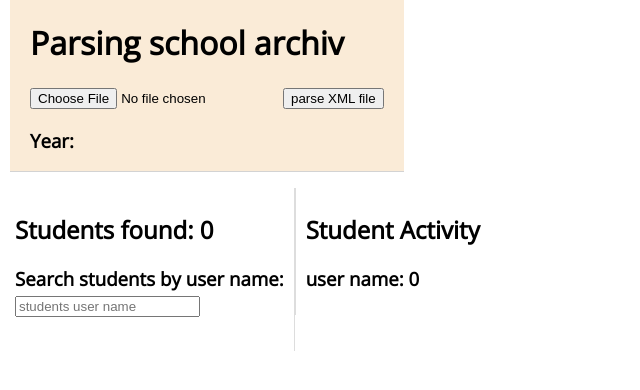
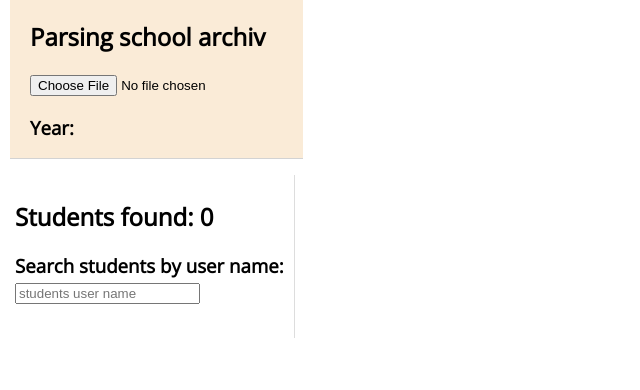
Before and after one commit to jarek-figura/school-export-xml, a React (Create React App) app: page / in a window 1280 px wide. Shown: the top 390 px of the page, without its empty margins (0-640 px from the left). Built offline with nearby package versions, Linux system fonts and the light colour scheme.

Commit message:
Search clicked student id in students grade objects.

```diff
--- a/src/components/business/App.js
+++ b/src/components/business/App.js
@@ -1,7 +1,7 @@
 import React, { Component } from 'react';
 import { withXML } from "../contexts/XML";
 import Students from './Students';
-import StudentActivity from './StudentActivity';
+// import StudentActivity from './StudentActivity';
 import './App.css';
 
 export class App extends Component {
@@ -13,12 +13,29 @@ export class App extends Component {
 
   handleSubmit = event => {
     event.preventDefault();
-    let file = this.state.xml;
+    // let file = this.state.xml;
+    // if (file.name.slice(-3) !== 'xml') {
+    //   this.setState({ formError: new Error('Please choose XML file') });
+    //   return;
+    // }
+
+    // const reader = new FileReader();
+    // reader.readAsText(file);
+    // reader.onloadend = evt => {
+    //   const readerData = evt.target.result;
+    //   const parser = new DOMParser();
+    //   const xml = parser.parseFromString(readerData, 'text/xml');
+    //   const school = xml.querySelector('school');
+    //   this.props.updateSchool(school);
+    // };
+  };
+
+  handleChange = event => {
+    let file = event.target.files[0];
     if (file.name.slice(-3) !== 'xml') {
       this.setState({ formError: new Error('Please choose XML file') });
       return;
     }
-
     const reader = new FileReader();
     reader.readAsText(file);
     reader.onloadend = evt => {
@@ -28,9 +45,7 @@ export class App extends Component {
       const school = xml.querySelector('school');
       this.props.updateSchool(school);
     };
-  };
 
-  handleChange = event => {
     this.setState({
       xml: event.target.files[0],
       formError: null
@@ -47,15 +62,15 @@ export class App extends Component {
     return (
       <div className="App">
         <form onSubmit={this.handleSubmit} id='form1'>
-          <h1>Parsing school archiv</h1>
+          <h2>Parsing school archiv</h2>
           <input type="file" name="file" onChange={this.handleChange}/>
-          <button form='form1'>parse XML file</button>
+          {/* <button form='form1'>parse XML file</button> */}
           {this.state.formError && <p style={{color: 'red', fontSize: '24px', fontWeight: 'bold'}}>{this.state.formError.message}</p>}
           <h3>Year: {this.props.year && `${yearStart.toLocaleDateString('pl-PL')} - ${yearEnd.toLocaleDateString('pl-PL')}`}</h3>
         </form>
         <p></p>
-        <Students />
-        <StudentActivity/>
+        <Students/>
+        {/* <StudentActivity/> */}
       </div>
     );
   }
--- a/src/components/business/Clasa.js
+++ b/src/components/business/Clasa.js
@@ -1,6 +1,6 @@
 import React, { Component } from 'react';
 import { withXML } from '../contexts/XML';
-import { Grade } from './Grade';
+import Grade from './Grade';
 
 export class Clasa extends Component {
 
--- a/src/components/business/Grade.js
+++ b/src/components/business/Grade.js
@@ -1,11 +1,12 @@
-import React, { Component } from 'react';
+import React, { Component, Fragment } from 'react';
 import { withXML } from '../contexts/XML';
 
 export class Grade extends Component {
   render() {
     const clickedId = this.props.studentClickedId;
-    const userName = clickedId ? this.props.studentId[clickedId] : 0;
-    console.log(userName);
+    // console.log(clickedId);
+    // const userName = clickedId ? this.props.studentId[clickedId] : 0;
+    // console.log(userName);
 
     const grade = this.props.subject.querySelector('columns');
     const grades = grade && JSON.parse(grade.innerHTML);
@@ -13,6 +14,7 @@ export class Grade extends Component {
     studentData = grade && JSON.parse(studentData.innerHTML);
     console.log(studentData);
 
+    let keyId = 0;
     return (
       <ul>
         {
@@ -25,7 +27,18 @@ export class Grade extends Component {
         {
           studentData && studentData.map(
             student => (
-              student.grades.length !== 0 && <li>{userName[student.student_id]}</li>
+              <Fragment>
+                {console.log(clickedId)}
+                {console.log(student.student_id.toString())}
+                {student.student_id.toString() === clickedId
+                  ?
+                    < li key = {keyId++}>
+                      {this.props.studentId[student.student_id]}
+                    </li>
+                  :
+                    null
+                }
+              </Fragment>
             )
           )
         }
--- a/src/components/business/Semester.js
+++ b/src/components/business/Semester.js
@@ -1,6 +1,6 @@
 import React, { Component } from 'react';
 import { withXML } from '../contexts/XML';
-import { Clasa } from './Clasa';
+import Clasa from './Clasa';
 
 export class Semester extends Component {
 
--- a/src/components/business/StudentActivity.js
+++ b/src/components/business/StudentActivity.js
@@ -4,11 +4,10 @@ import './Students.css';
 import Semester from './Semester';
 
 export class StudentActivity extends Component {
-  handleClick = () => { };
 
   render() {
     const clickedId = this.props.studentClickedId;
-    const userName = clickedId ? this.props.studentId[clickedId] : 0;
+    const userName = clickedId ? this.props.studentId[clickedId] : '';
     const semester = this.props.semester && Array.from(this.props.semester);
     let semId = 0;
 
--- a/src/components/business/Students.js
+++ b/src/components/business/Students.js
@@ -1,18 +1,20 @@
-import React, { Component } from 'react';
+import React, { Component, Fragment } from 'react';
 import { withXML } from '../contexts/XML';
 import StudentSearch from './StudentSearch';
 import organizeStudents from "./organizeStudents";
 import './Students.css';
+import StudentActivity from './StudentActivity';
 
 export class Students extends Component {
-  handleClick = (key) => {
-    this.props.handleStudentClick(key);
+  handleClick = (id) => {
+    this.props.handleStudentClick(id);
   };
 
   render() {
     const students = organizeStudents.apply(this);
 
     return (
+      <Fragment>
         <div className='students'>
           <h2 style={{ textAlign: 'left' }}>Students found: {students.length}</h2>
           <h3 style={{ textAlign: 'left' }}>Search students by user name: <StudentSearch /></h3>
@@ -21,6 +23,7 @@ export class Students extends Component {
               {this.props.students.length !== 0 &&
                 <tr>
                   <th rowSpan='2'>user name</th>
+                  <th rowSpan='2'>user id</th>
                   <th colSpan='2'>student data</th>
                 </tr>
               }
@@ -30,6 +33,7 @@ export class Students extends Component {
                   student => (
                     <tr key={student.firstChild.innerHTML} onClick={() => this.handleClick(student.firstChild.innerHTML)} className='student'>
                       <td>{student.getElementsByTagName('username')[0].innerHTML}</td>
+                      <td>{student.getElementsByTagName('id')[0].innerHTML}</td>
                       <td>
                         {student.getElementsByTagName('personal_data')[0].innerHTML && JSON.parse(student.getElementsByTagName('personal_data')[0].innerHTML).adres.name}
                       </td>
@@ -43,6 +47,8 @@ export class Students extends Component {
             </tbody>
           </table>
         </div>
+        {this.props.studentClickedId && <StudentActivity/>}
+      </Fragment>
     )
   }
 }
--- a/src/components/contexts/XML.js
+++ b/src/components/contexts/XML.js
@@ -10,7 +10,7 @@ export class XMLProvider extends Component {
     year: null,
     semester: null,
     students: [],
-    studentId: null,
+    studentId: {},
     // teachers: [],
     classess: [],
     subjects: [],
--- a/src/index.js
+++ b/src/index.js
@@ -12,7 +12,7 @@ const composeProviders = (children, ...providers) => providers.reduce(
 
 ReactDOM.render(
   composeProviders(
-    <App />,
+    <App/>,
     XMLProvider
   ),
   document.getElementById('root')
```
Also changed, not shown: 1 other file (tests, documents, lock files or other folders). Lines whose indentation alone changed are shown as unchanged.
